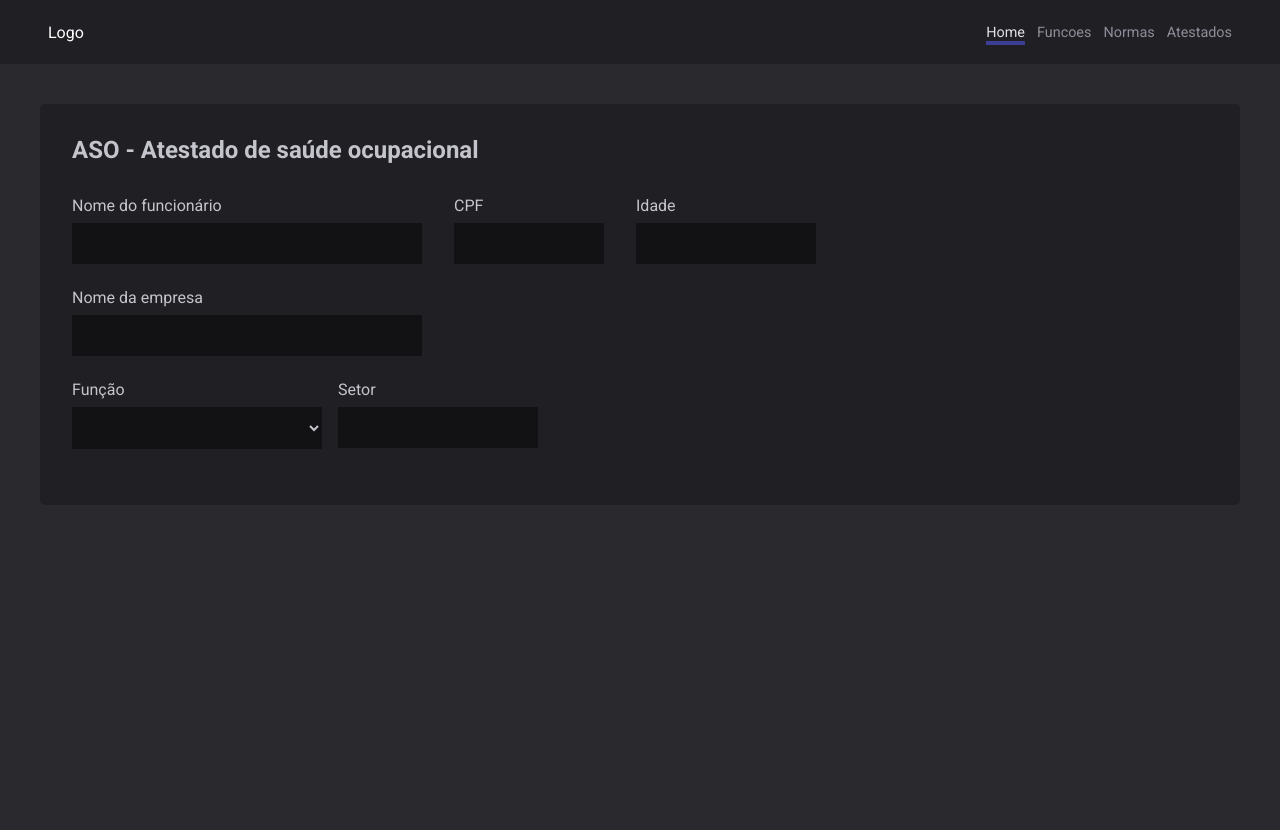
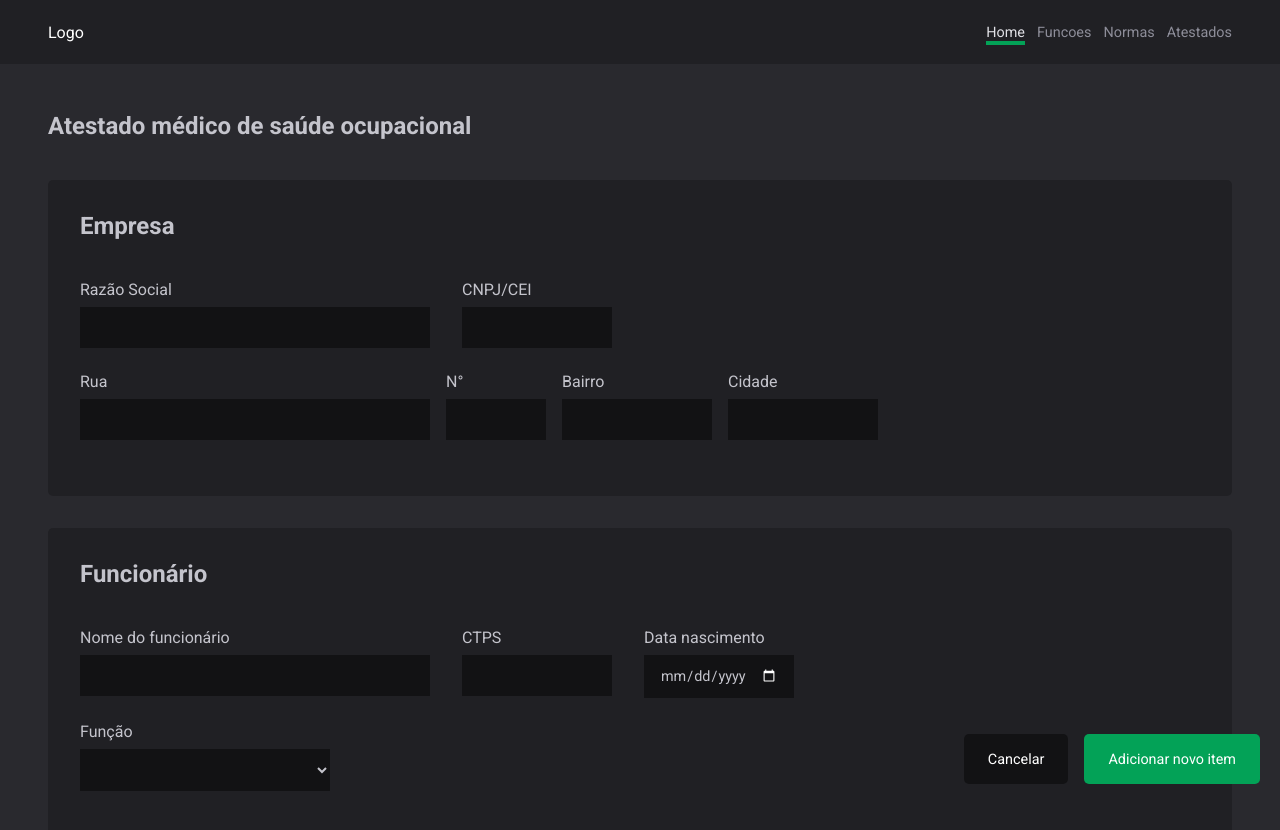
Before and after one commit to michel-cm/RPS, a React (Vite) app: page / in a window 1280 px wide. Shown: the top 830 px of the page. Before the commit the page ends 800 px from the top, so only its background shows below. Built offline with nearby package versions, Linux system fonts and the light colour scheme.

Commit message:
Home interface base

```diff
--- a/src/components/Button/styles.js
+++ b/src/components/Button/styles.js
@@ -7,6 +7,7 @@ export const Container = styled.button`
   gap: 0.5rem;
   font-size: 0.9rem;
   height: 50px;
+  padding: 0 1.5rem;
   border: 1px solid
     ${(props) =>
       props.type === "cancel" ? `${props.theme["gray-600"]}` : "transparent"};
@@ -15,10 +16,10 @@ export const Container = styled.button`
     props.type === "cancel"
       ? `${props.theme["gray-900"]}`
       : `${props.theme.secondary}`};
-  color: ${(props) => props.theme["gray-100"]};
+  color: ${(props) => props.theme.white};
   cursor: pointer;
-  width: 14rem;
   border-radius: 5px;
+  border:none;
 
   &:hover {
     opacity: 0.9;
--- a/src/pages/Home/index.jsx
+++ b/src/pages/Home/index.jsx
@@ -1,10 +1,79 @@
 import * as C from "./styles";
+import { Button } from '../../components/Button';
 
 export function Home() {
   return (
     <C.Container>
+      <h2>Atestado médico de saúde ocupacional</h2>
       <C.AreaIdentificacao>
-        <h2>ASO - Atestado de saúde ocupacional</h2>
+        <h2>Empresa</h2>
+        <C.AreaInputsDisplayFlex>
+          <C.InputColumn
+            style={{
+              width: "350px",
+            }}
+          >
+            <label>Razão Social</label>
+            <C.Input type={"text"} />
+          </C.InputColumn>
+
+          <C.InputColumn
+            style={{
+              width: "150px",
+            }}
+          >
+            <label>CNPJ/CEI</label>
+            <C.Input type={"text"} />
+          </C.InputColumn>
+        </C.AreaInputsDisplayFlex>
+
+        <C.AreaInputsDisplayFlex
+          style={{
+            gap: "1rem",
+          }}
+        >
+          <C.InputColumn
+            style={{
+              width: "350px",
+            }}
+          >
+            <label>Rua</label>
+            <C.Input type={"text"} />
+          </C.InputColumn>
+          <C.InputColumn
+            style={{
+              width: "100px",
+            }}
+          >
+            <label>N°</label>
+            <C.Input type={"number"} />
+          </C.InputColumn>
+          <C.InputColumn
+            style={{
+              width: "150px",
+            }}
+          >
+            <label>Bairro</label>
+            <C.Input type={"number"} />
+          </C.InputColumn>
+          <C.InputColumn
+            style={{
+              width: "150px",
+            }}
+          >
+            <label>Cidade</label>
+            <C.Input type={"text"} />
+          </C.InputColumn>
+        </C.AreaInputsDisplayFlex>
+
+        <C.AreaInputsDisplayFlex
+          style={{
+            gap: "1rem",
+          }}
+        ></C.AreaInputsDisplayFlex>
+      </C.AreaIdentificacao>
+      <C.AreaIdentificacao>
+        <h2>Funcionário</h2>
         <C.AreaInputsDisplayFlex>
           <C.InputColumn
             style={{
@@ -20,27 +89,19 @@ export function Home() {
               width: "150px",
             }}
           >
-            <label>CPF</label>
+            <label>CTPS</label>
             <C.Input type={"text"} required maxLength={11} />
           </C.InputColumn>
 
           <C.InputColumn
             style={{
-              width: "180px",
+              width: "150px",
             }}
           >
-            <label>Idade</label>
-            <C.Input type={"number"} />
+            <label>Data nascimento</label>
+            <C.Input type={"date"} />
           </C.InputColumn>
         </C.AreaInputsDisplayFlex>
-        <C.InputColumn
-          style={{
-            width: "350px",
-          }}
-        >
-          <label>Nome da empresa</label>
-          <C.Input type={"text"} required />
-        </C.InputColumn>
 
         <C.AreaInputsDisplayFlex
           style={{
@@ -55,19 +116,10 @@ export function Home() {
             <label>Função</label>
             <C.Select>
               <option value="branco"></option>
-              <option value="solteiro">Tratorista</option>
-              <option value="casado">Mecanico</option>
-              <option value="viuvo">Panhador de café agrícola</option>
+              <option value="tratorista">Tratorista</option>
+              <option value="mecanico">Mecanico</option>
+              <option value="panhador">Panhador de café agrícola</option>
             </C.Select>
-          </C.InputColumn>
-
-          <C.InputColumn
-            style={{
-              width: "200px",
-            }}
-          >
-            <label>Setor</label>
-            <C.Input type={"text"} />
           </C.InputColumn>
         </C.AreaInputsDisplayFlex>
 
@@ -77,6 +129,10 @@ export function Home() {
           }}
         ></C.AreaInputsDisplayFlex>
       </C.AreaIdentificacao>
+      <C.ButtonAdd>
+        <Button title="Cancelar" type={"cancel"}/>
+        <Button title="Adicionar novo item"/>
+      </C.ButtonAdd>
     </C.Container>
   );
 }
--- a/src/pages/Home/styles.js
+++ b/src/pages/Home/styles.js
@@ -1,10 +1,10 @@
 import styled from "styled-components";
 
 export const Container = styled.div`
-    padding: 2.5rem;
+    padding: 3rem;
 
  h2 {
-    margin-bottom: 2rem;
+    margin-bottom: 2.5rem;
  }
 `;
 
@@ -12,6 +12,7 @@ export const AreaIdentificacao = styled.div`
   border-radius: 5px;
   background: ${(props) => props.theme["gray-800"]};
   padding: 2rem;
+  margin-bottom: 2rem;
 `;
 
 export const AreaInputsDisplayFlex = styled.div`
@@ -47,3 +48,12 @@ export const Select = styled.select`
   color: ${(props) => props.theme["gray-300"]};
   font-size: 0.9rem;
 `;
+
+export const ButtonAdd = styled.div`
+  position: fixed;
+  bottom: 1rem;
+  right: 1.25rem;
+
+  display: flex;
+  gap: 1rem;
+`;
--- a/src/styles/themes/default.js
+++ b/src/styles/themes/default.js
@@ -1,6 +1,6 @@
 export const defaultTheme = {
   primary: "#DA3C31",
-  secondary: "#3B3E94",
+  secondary: "#03A257",
 
   white: "#FFF",
 
```
